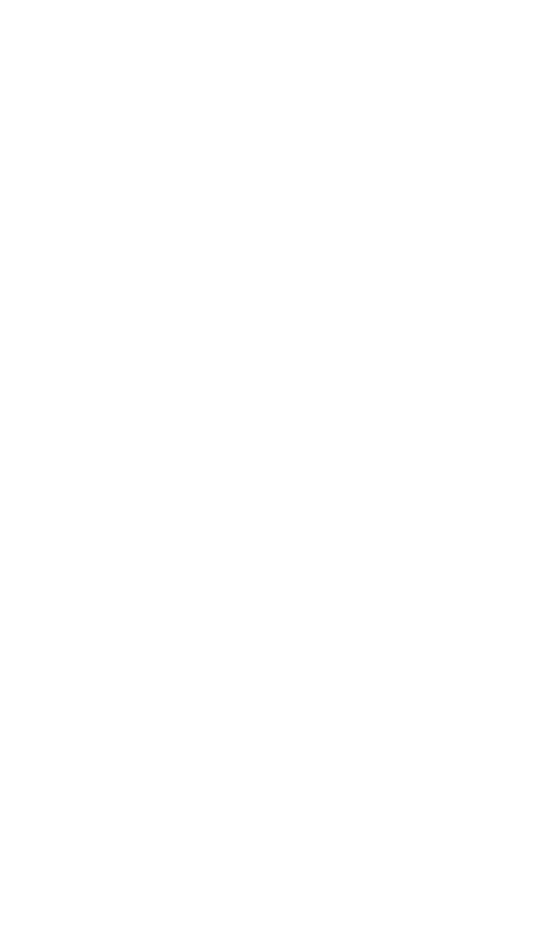
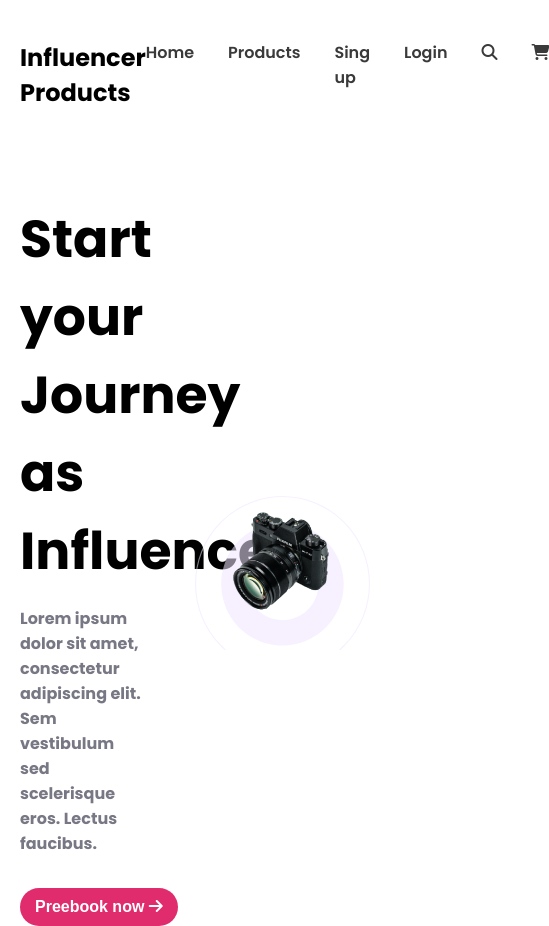
Before and after one commit to webcreatorakib/HTML_CSS_Resonsive_Practice_Project_2, a plain HTML site: page index.html in a window 390 px wide. Shown: the whole page, 549 px wide, since content can reach past the window. Before the commit the page ends 844 px from the top, so only its background shows below. Drawn offline with Linux system fonts and the light colour scheme.

Commit message:
complete unresponsive header section

```diff
--- a/index.html
+++ b/index.html
@@ -4,8 +4,50 @@
     <meta charset="UTF-8">
     <meta name="viewport" content="width=device-width, initial-scale=1.0">
     <title>Influencer Gears</title>
+    <!-- ________Here is font-awesome cdn link_______ -->
+    <link rel="stylesheet" href="https://cdnjs.cloudflare.com/ajax/libs/font-awesome/6.5.1/css/all.min.css">
+    <!-- ________Here is custom css link ____________ -->
+    <link rel="stylesheet" href="src/css/style.css">
+    <link rel="stylesheet" href="src/css/responsive.css">
 </head>
 <body>
+    <!-- ________Here is start header section_________ -->
+    <header>
+        <!-- here is navbar -->
+        <div class="container">
+            <nav>
+                <h4 class="nav-logo">Influencer Products</h4>
+                <ul>
+                    <li><a href="#">Home</a></li>
+                    <li><a href="#">Products</a></li>
+                    <li><a href="#">Sing up</a></li>
+                    <li><a href="#">Login</a></li>
+                    <li><a href="#"><i class="fa-solid fa-magnifying-glass"></i></a></li>
+                    <li><a href="#"><i class="fa-solid fa-cart-shopping"></i></a></li>
+                </ul>
+            </nav>
+            <div class="banner">
+                <div class="banner-content">
+                    <h1 class="banner-title">Start your Journey as Influencer</h1>
+                    <p class="banner-description">Lorem ipsum dolor sit amet, consectetur adipiscing elit. Sem vestibulum sed scelerisque eros. Lectus faucibus.</p>
+                    <button class="btn banner-btn">Preebook now <i class="fa-solid fa-arrow-right"></i></button>
+                </div>
+                <div class="banner-img">
+                    <img src="src/img/main-camera.png">
+                </div>
+            </div>
+        </div>
+    </header>
+    <!-- ________Here is end header section___________ -->
+    <!-- ________Here is start main section___________ -->
+    <main>
 
+    </main>
+    <!-- ________Here is end main section_____________ -->
+    <!-- ________Here is start footer section_________ -->
+    <footer>
+
+    </footer>
+    <!-- ________Here is end footer section___________ -->
 </body>
 </html>
--- a/src/css/style.css
+++ b/src/css/style.css
@@ -1 +1,96 @@
-{\rtf1}
+/* _______Google fonts link here __________ */
+@import url('https://fonts.googleapis.com/css2?family=Inter:wght@700&family=Poppins:wght@400;500;600;700&display=swap');
+/* _________Basic setup is here_____________ */
+*{
+    margin:0;
+    padding:0;
+    box-sizing: border-box;
+}
+html{
+    /* font-family: 'Inter', sans-serif; */
+    font-family: 'Poppins', sans-serif;
+    font-size:62.5%;
+}
+.container{
+    max-width:144rem;
+    margin:auto;
+    padding:0 2rem;
+}
+h1{
+    font-size:5.2rem;
+}
+h2{
+    font-size: 3.8rem;
+}
+h3{
+    font-size: 2.8rem;
+    font-weight: 500;
+}
+h4{
+    font-size:2.4rem;
+}
+p{
+    font-size: 1.6rem;
+    color:#787885;
+    margin:1.6rem 0;
+}
+h1,h2,h4,p{
+    font-weight: 700;
+}
+ul{
+    list-style-type: none;
+}
+a{
+    text-decoration: none;
+    color:#3A3A3A;
+    font-size: 1.6rem;
+    font-weight: 600;
+}
+.btn{
+    font-size:1.6rem;
+    font-weight: 700;
+    padding:1rem 1.5rem;
+    background-color:#E02C6D;
+    color:#fff;
+    border:none;
+    cursor:pointer;
+}
+/* _______Close basic setup style__________ */
+/* _______Here is start header style_______ */
+header nav{
+    display: flex;
+    justify-content: space-between;
+    padding:4rem 0;
+}
+header nav>ul{
+    display: flex;
+    gap: 3.4rem;
+}
+header .banner{
+    display: flex;
+    align-items: center;
+    padding-top:5rem;
+    justify-content: space-between;
+    min-height:60rem;
+}
+header .banner-content{
+    width:50%;
+}
+header .banner-description{
+    width:70%;
+}
+header .banner-btn{
+    border-radius: 2rem;
+    margin-top:1.6rem;
+}
+header .banner-img{
+    background-image: url("../img/Circle_design.svg");
+    background-size: cover;
+    background-repeat: no-repeat;
+    background-position-y:2rem;
+    padding:3rem;
+}
+header .banner-img img{
+    width:100%;
+}
+/* _______Here is end header style_________ */
```
Also changed, not shown: src/img/Circle_design.svg (renamed from src/img/Circle design.svg).
